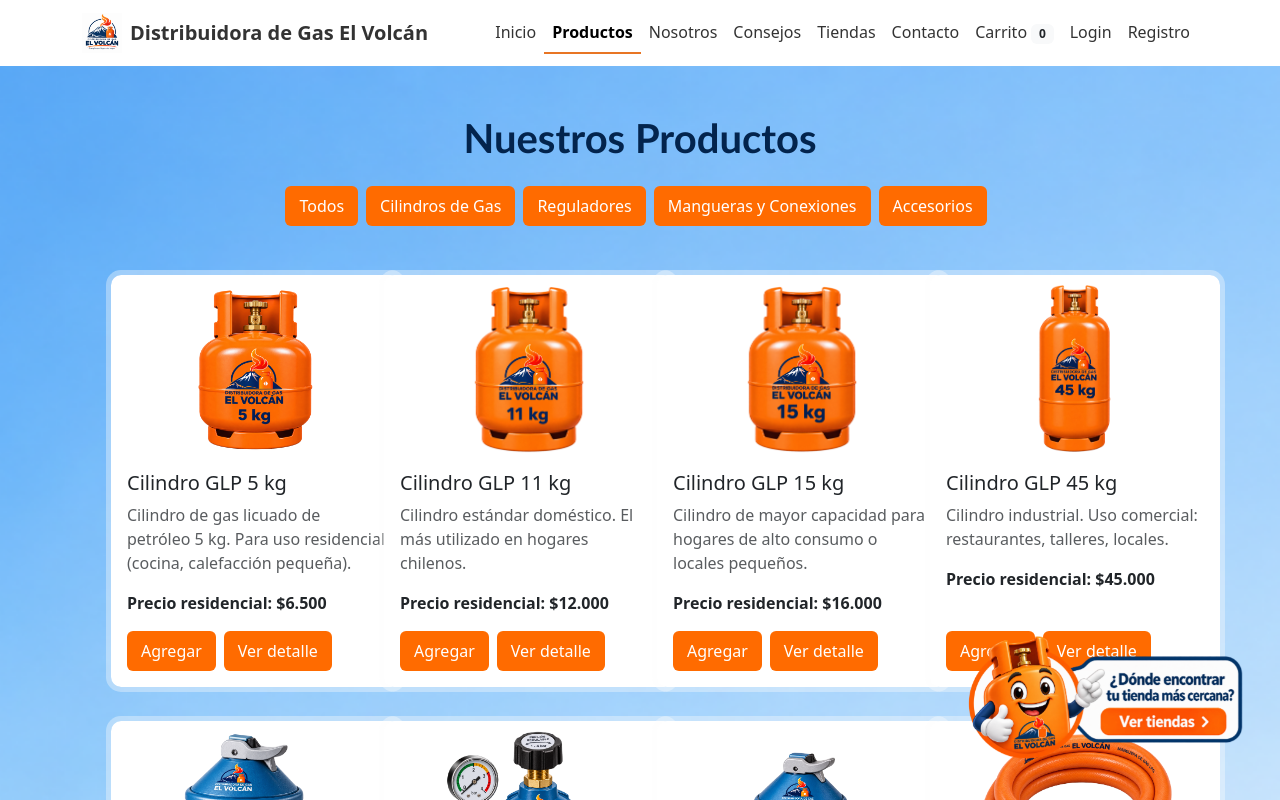
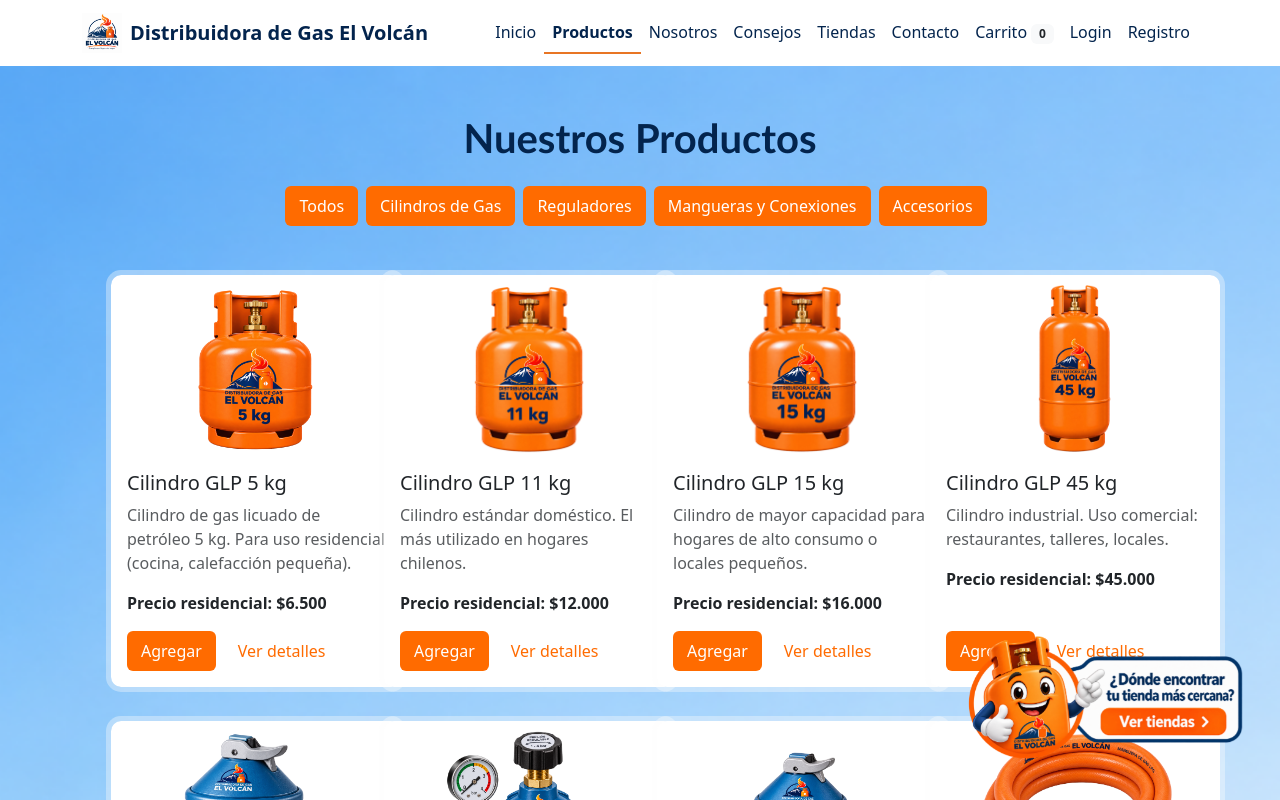
Before and after one commit to Ben0zero/Distribuidora-Gas-El-Volcan, a React (Vite) app in the folder Version 2/: page /productos in a window 1280 px wide. Shown: the top 800 px of the page. Built offline with nearby package versions, Linux system fonts and the light colour scheme.

Commit message:
Ajustes de pagina y estilos finales en Producto, Login y Registro

```diff
--- a/Version 2/src/components/Producto.jsx
+++ b/Version 2/src/components/Producto.jsx
@@ -14,8 +14,8 @@
           <Button className="btn-login" variant="primary" onClick={() => props.onAgregar(props.id)}>
             Agregar
           </Button>
-          <Button className="btn-login" as={Link} to={`/producto/${props.id}`} variant="outline-primary">
-            Ver detalle
+          <Button className="btn-producto-detalle" as={Link} to={`/producto/${props.id}`}>
+            Ver detalles
           </Button>
         </div>
       </Card.Body>
--- a/Version 2/src/estilos.css
+++ b/Version 2/src/estilos.css
@@ -97,7 +97,7 @@
     width: 100%;
     max-width: 550px;
     height: max-content;
-    transform: translateY(40px);
+    transform: translateY(88px);
 }
 
 .btn-carrito {
--- a/Version 2/src/navbar.css
+++ b/Version 2/src/navbar.css
@@ -3,28 +3,33 @@
 background-color: #ffffff;
 }
 
+.titulo-gas {
+    color: #03244D;
+}
+
 /* Color del nombre junto al logo */
 .navbar-gas .navbar-brand {
-color: #333333;
+    color: #03244D;
     font-weight: bold;
 }
 
 /* Color de las letras de los enlaces */
 .navbar-gas .nav-link {
-color: #333333;
+    color: #03244D;
     border-bottom: 2px solid transparent;
     transition: color 0.3s ease, border-color 0.3s ease;
 }
 
 /* Borde naranja y texto del enlace activo */
 .navbar-gas .nav-link.active {
+    color: #03244D;
     font-weight: bold;
     border-bottom: 2px solid #e87524;
 }
 
 /* Color del botón del menú en pantallas pequeñas */
 .navbar-gas .navbar-toggler {
-border-color: #333333;
+    border-color: #03244D;
 }
 
 /* Color de las líneas del botón del menú */
--- a/Version 2/src/pages/Login.jsx
+++ b/Version 2/src/pages/Login.jsx
@@ -106,7 +106,7 @@
                     />
                   </Form.Group>
                   {error && <Alert variant="danger">{error}</Alert>}
-                  <Button type="submit" variant="primary">
+                  <Button className="btn-login" type="submit" variant="primary">
                     Ingresar
                   </Button>
                 </Form>
--- a/Version 2/src/pages/Registro.jsx
+++ b/Version 2/src/pages/Registro.jsx
@@ -170,7 +170,7 @@
                   {error && <Alert variant="danger">{error}</Alert>}
                   {ok && <Alert variant="success">{ok}</Alert>}
 
-                  <Button type="submit" variant="success">
+                  <Button className="btn-login" type="submit" variant="success">
                     Registrarse
                   </Button>
                 </Form>
--- a/Version 2/src/productos.css
+++ b/Version 2/src/productos.css
@@ -55,3 +55,17 @@
 .catalogo {
     background-color: transparent;
 }
+
+.btn-producto-detalle {
+    background-color: white;
+    color: #FF6B00;
+    border: 2px solid transparent;
+    transition: all 0.15s ease;
+}
+
+.btn-producto-detalle:hover {
+    background-color: white;
+    color: #FF6B00;
+    border: 2px solid white;
+    transition: all 0.15s ease;
+}
```
Lines whose indentation alone changed are shown as unchanged.
